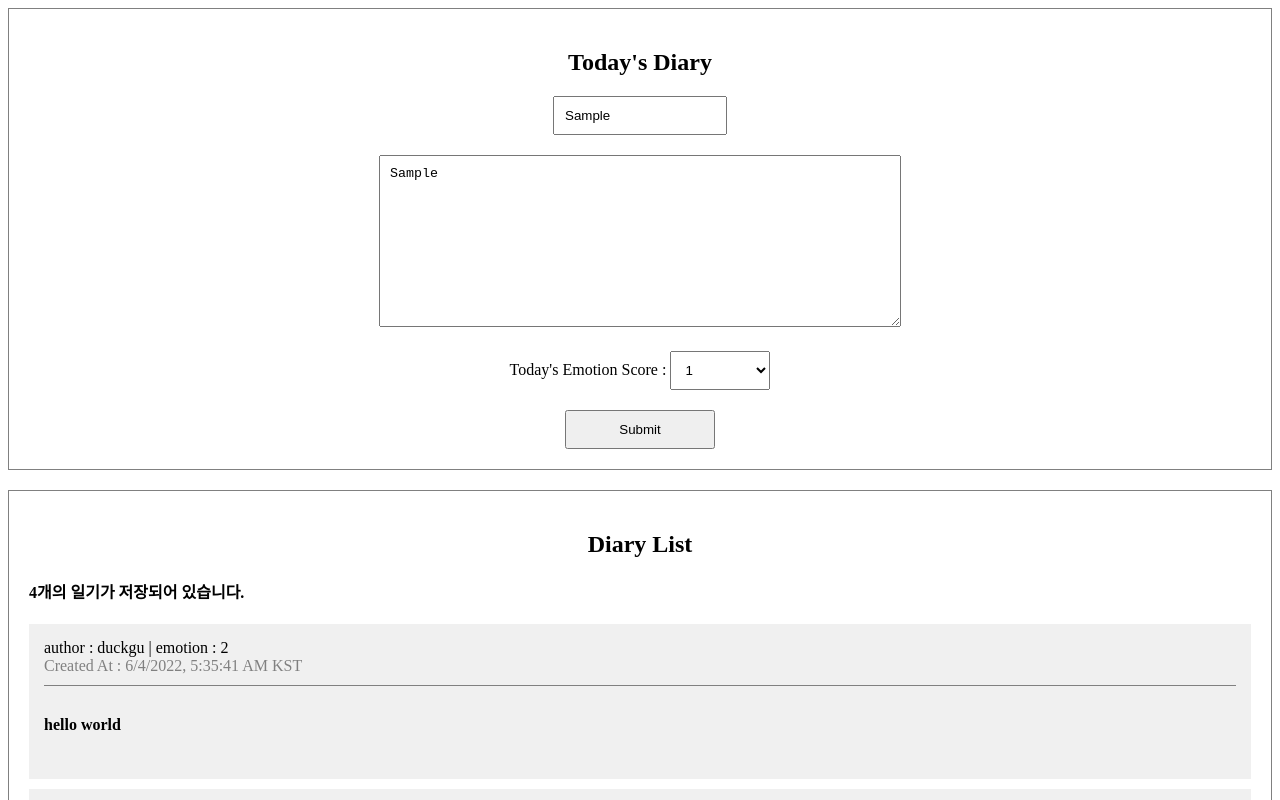
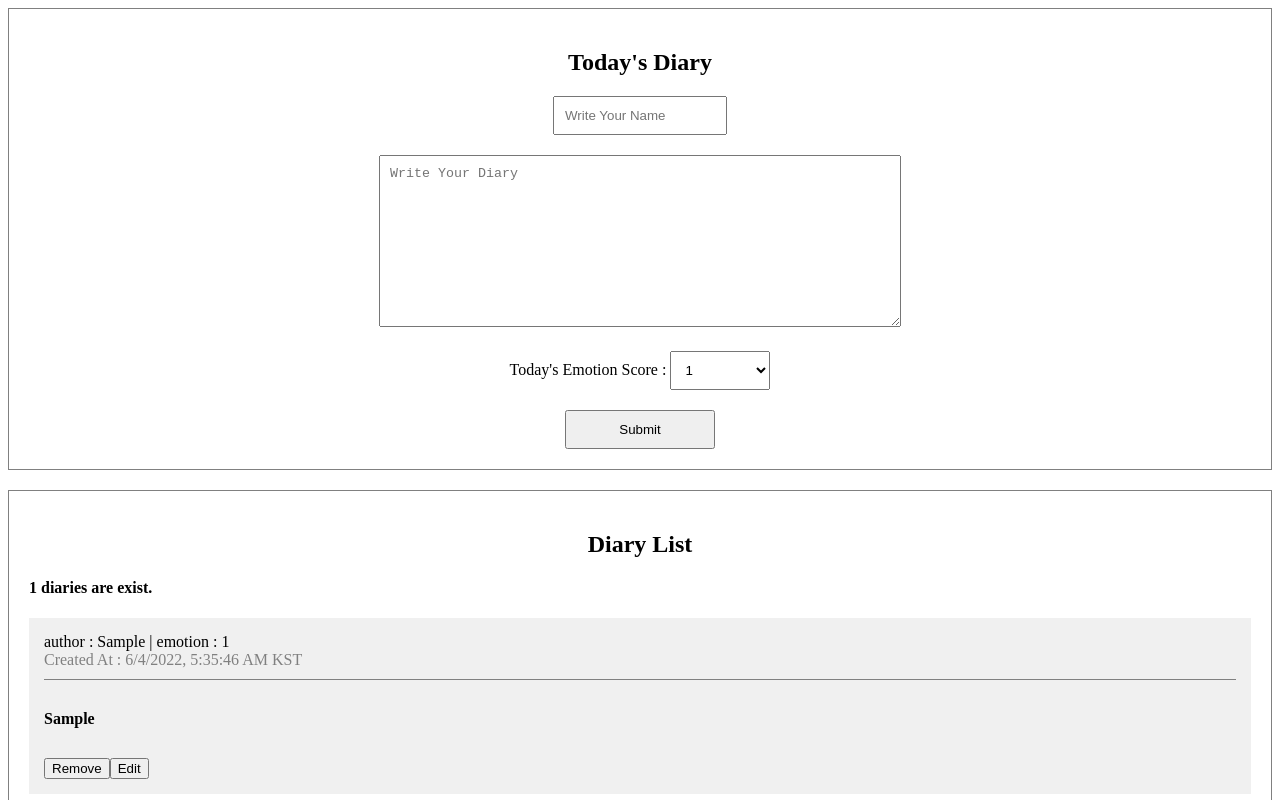
Before and after one commit to Randy-Hwang/reactDiary, a React (Create React App) app: page / in a window 1280 px wide. Both pictures are taken after typing "Sample", "Sample" into the empty fields and a click on the button "Submit". Shown: the top 800 px of the page. Built offline with nearby package versions, Linux system fonts and the light colour scheme.

Commit message:
add Remove, Edit button

```diff
--- a/src/App.js
+++ b/src/App.js
@@ -1,43 +1,47 @@
 import DiaryEditor from "./DiaryEditor";
 import "./App.css";
 import DiaryList from "./DiaryList";
-
-const dummyList = [
-  {
-    id: 1,
-    author: "duckgu",
-    content: "hello world",
-    emotion: 2,
-    createdDate: new Date().getTime(),
-  },
-  {
-    id: 2,
-    author: "duckgu hwang",
-    content: "hello javascript",
-    emotion: 3,
-    createdDate: new Date().getTime(),
-  },
-  {
-    id: 3,
-    author: "duckguH",
-    content: "hello react",
-    emotion: 5,
-    createdDate: new Date().getTime(),
-  },
-  {
-    id: 4,
-    author: "Randy",
-    content: "hello html",
-    emotion: 1,
-    createdDate: new Date().getTime(),
-  },
-];
+import { useRef, useState } from "react";
 
 function App() {
+  // App을 0단계, 자식 컴포넌트인 DiaryList와 DiaryEditor는 1단계라고 했을 때
+  // 같은 단계에서는 데이터를 주고받을 수 없다
+  // 따라서 부모 컴포넌트에 공통된 State를 만들고
+  const [diaryData, setDiaryData] = useState([]);
+
+  const dataId = useRef(0);
+  // DiaryEditor가 일기를 수정하는 setDiaryData 이벤트를 onCreate를 통해 발생시키면,
+  // App 컴포넌트에서 diaryData를 DiaryList컴포넌트에 내려주어 diaryData 배열에 변화를 일으킴
+  const onCreate = (author, content, emotion) => {
+    const createdAt = new Date().getTime();
+    const newItem = {
+      author,
+      content,
+      emotion,
+      createdAt,
+      id: dataId.current,
+    };
+    dataId.current += 1;
+    setDiaryData([newItem, ...diaryData]);
+  };
+
+  const onRemove = (targetId) => {
+    const newDiaryList = diaryData.filter((it) => it.id !== targetId);
+    setDiaryData(newDiaryList);
+  };
+
+  const onEdit = (targetId, newContent) => {
+    setDiaryData(
+      diaryData.map((it) =>
+        it.id === targetId ? { ...it, content: newContent } : it
+      )
+    );
+  };
+
   return (
     <div className="App">
-      <DiaryEditor />
-      <DiaryList listOfDiary={dummyList} />
+      <DiaryEditor onCreate={onCreate} />
+      <DiaryList onEdit={onEdit} onRemove={onRemove} listOfDiary={diaryData} />
     </div>
   );
 }
--- a/src/DiaryEditor.js
+++ b/src/DiaryEditor.js
@@ -1,6 +1,6 @@
 import { useRef, useState } from "react";
 
-const DiaryEditor = () => {
+const DiaryEditor = ({ onCreate }) => {
   const authorInput = useRef();
 
   const contentInput = useRef();
@@ -21,14 +21,21 @@ const DiaryEditor = () => {
   const handleSubmit = () => {
     if (text.author.length < 1) {
       authorInput.current.focus();
-      authorInput.current.placeholder = "한 글자 이상 입력해주세요";
+      authorInput.current.placeholder = "Write at least 1 letter.";
       return;
     }
     if (text.content.length < 1) {
       contentInput.current.focus();
-      contentInput.current.placeholder = "한 글자 이상 입력해주세요";
+      contentInput.current.placeholder = "Write at least 1 letter.";
       return;
     }
+
+    onCreate(text.author, text.content, text.emotion);
+    setText({
+      author: "",
+      content: "",
+      emotion: 1,
+    });
   };
 
   return (
--- a/src/DiaryItem.js
+++ b/src/DiaryItem.js
@@ -1,16 +1,80 @@
-const DiaryItem = ({ author, content, emotion, createdDate, id }) => {
+import { useRef, useState } from "react";
+
+const DiaryItem = ({
+  onEdit,
+  onRemove,
+  author,
+  content,
+  emotion,
+  createdAt,
+  id,
+}) => {
+  const handleRemove = () => {
+    if (window.confirm(`Do you really want to Remove diary no.${id + 1}?`)) {
+      onRemove(id);
+    }
+  };
+
+  const [edit, setEdit] = useState(false);
+  const toggleEdit = () => setEdit(!edit);
+
+  const [localContent, setLocalContent] = useState(content);
+  const localContentInput = useRef();
+
+  const handleCancelEdit = () => {
+    setEdit(false);
+    setLocalContent(content);
+  };
+
+  const handleEdit = () => {
+    if (localContent.length < 1) {
+      localContentInput.current.focus();
+      localContentInput.current.placeholder = "Write at least 1 letter.";
+      return;
+    }
+
+    if (window.confirm(`Do you really want to edit diary no.${id + 1}?`)) {
+      onEdit(id, localContent);
+      toggleEdit();
+    }
+  };
+
   return (
     <div className="DiaryItem">
       <div className="info">
-        <span>
+        <span className="author_info">
           author : {author} | emotion : {emotion}
         </span>
         <br />
         <span className="date">
-          Created At : {new Date(createdDate).toLocaleString()} KST{" "}
+          Created At : {new Date(createdAt).toLocaleString()} KST{" "}
         </span>
       </div>
-      <div className="content">{content}</div>
+      <div className="content">
+        {edit ? (
+          <>
+            <textarea
+              ref={localContentInput}
+              value={localContent}
+              onChange={(event) => setLocalContent(event.target.value)}
+            />
+          </>
+        ) : (
+          <>{content}</>
+        )}
+      </div>
+
+      {edit ? (
+        <>
+          <button onClick={handleCancelEdit}>Cancel Edit</button>
+          <button onClick={handleEdit}>Save</button>
+        </>
+      ) : (
+        <>
+          <button onClick={handleRemove}> Remove</button>
+          <button onClick={toggleEdit}>Edit</button>
+        </>
+      )}
     </div>
   );
 };
--- a/src/DiaryList.js
+++ b/src/DiaryList.js
@@ -1,13 +1,18 @@
 import DiaryItem from "./DiaryItem";
 
-const DiaryList = ({ listOfDiary }) => {
+const DiaryList = ({ onEdit, onRemove, listOfDiary }) => {
   return (
     <div className="DiaryList">
       <h2>Diary List</h2>
-      <h4>{listOfDiary.length}개의 일기가 저장되어 있습니다.</h4>
+      <h4>{listOfDiary.length} diaries are exist. </h4>
       <div>
         {listOfDiary.map((item) => (
-          <DiaryItem key={item.id} {...item} />
+          <DiaryItem
+            key={item.id}
+            {...item}
+            onRemove={onRemove}
+            onEdit={onEdit}
+          />
         ))}
       </div>
     </div>
```
